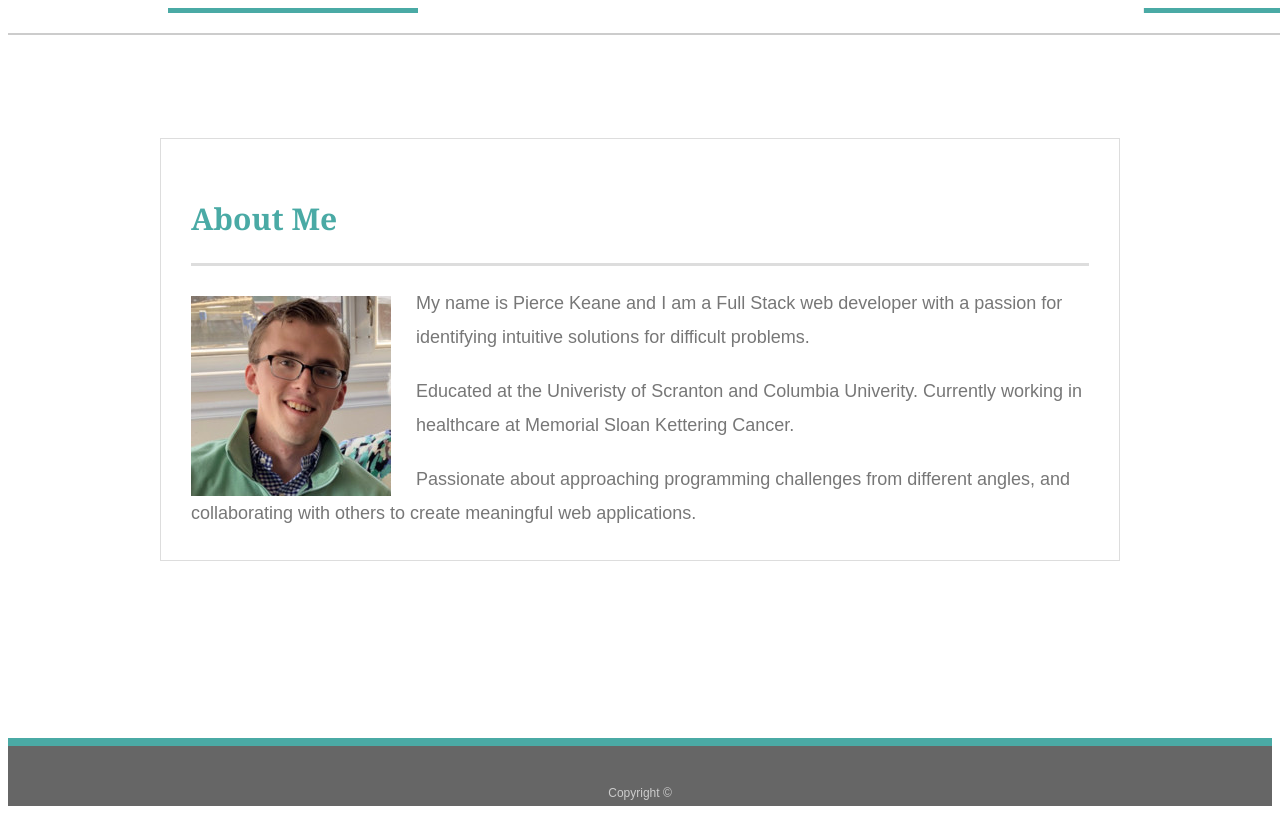
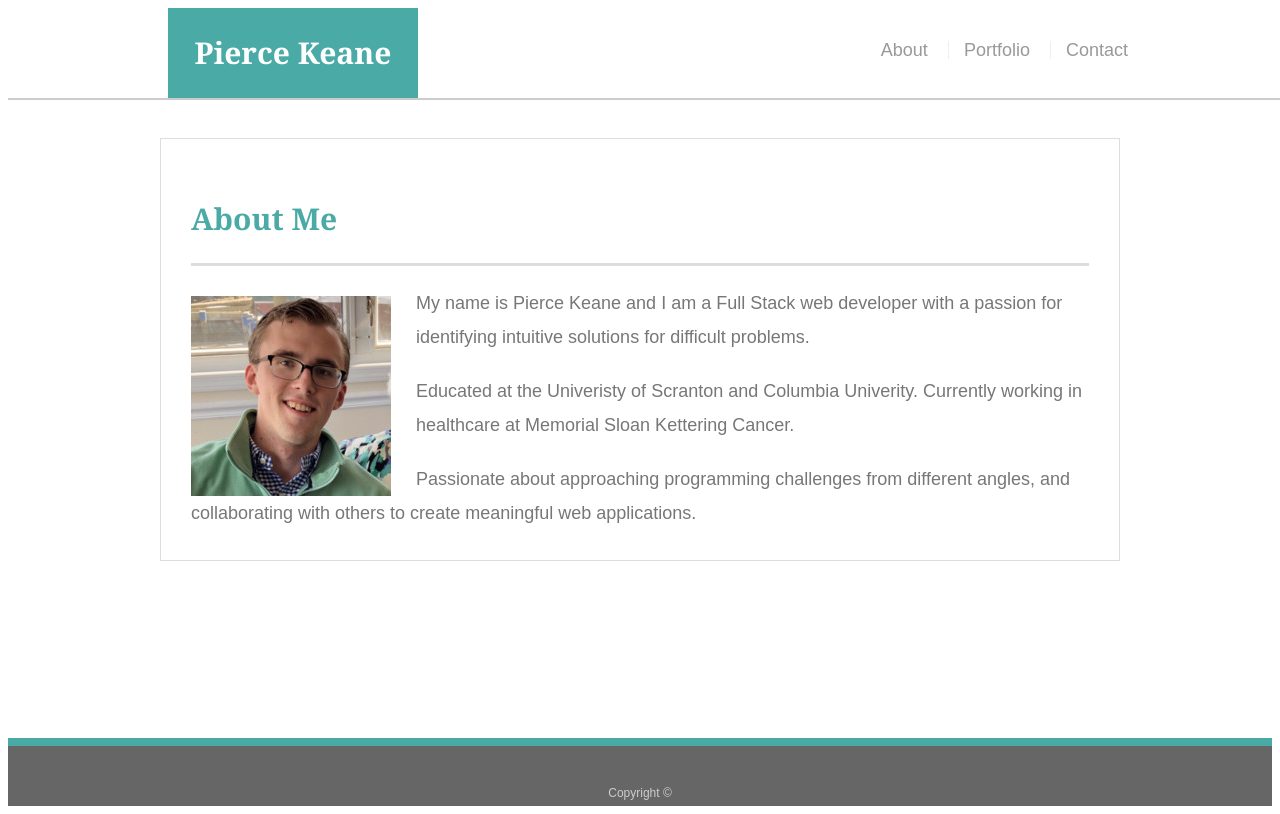
Before and after one commit to pkeane1/pkeane1.github.io, a plain HTML site: page index.html in a window 1280 px wide. Drawn offline with Linux system fonts and the light colour scheme.

Commit message:
header fix

```diff
--- a/css/style.css
+++ b/css/style.css
@@ -230,7 +230,7 @@ body {
   .container,nav{position: static;width: 100%;}
 }
 
-a { font-family: Georgia, Times, "Times New Roman", serif;
+.wordguess { font-family: Georgia, Times, "Times New Roman", serif;
   font-weight: 700;
   color: #4aaaa5;
   position: absolute;
```
Also changed, not shown: portfolio.html (+1 -1 lines).
